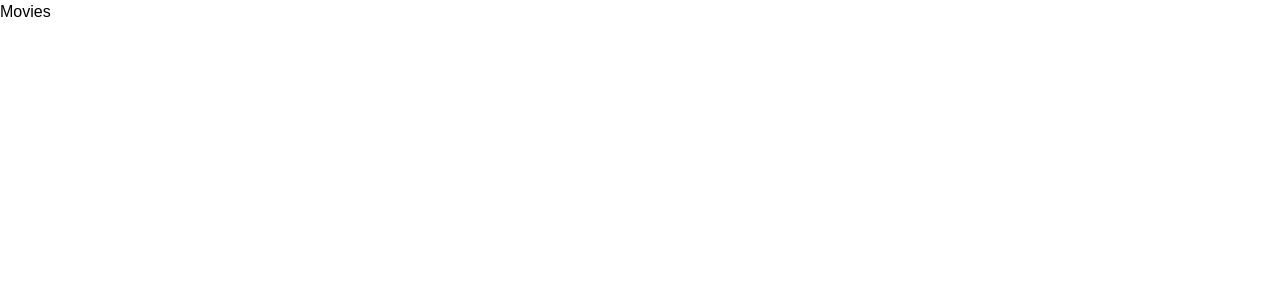
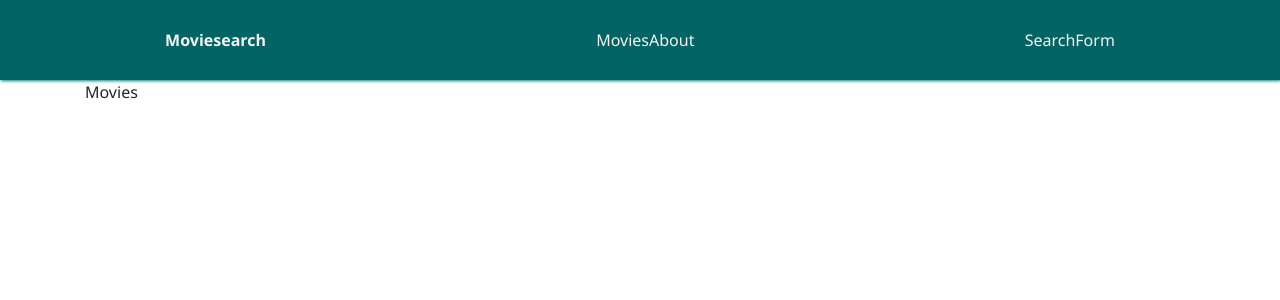
Before and after one commit to rooneyrulz/react_movie_search_app, a React (Create React App) app: page / in a window 1280 px wide. Shown: the top 300 px of the page. Built offline with nearby package versions, Linux system fonts and the light colour scheme.

Commit message:
setup layouts | styles

```diff
--- a/src/App.js
+++ b/src/App.js
@@ -1,10 +1,23 @@
 import React from 'react';
+import { BrowserRouter, Route, Switch } from 'react-router-dom';
+
+import AppHeader from './layouts/AppHeader';
 import Movie from './pages/Movie';
 
 const App = () => (
-  <div>
-    <Movie />
-  </div>
+  <BrowserRouter>
+    <>
+      <header className='app__header'>
+        <AppHeader />
+      </header>
+      <div className='app__main'>
+        <Switch>
+          <Route exact path='/' component={Movie} />
+        </Switch>
+      </div>
+      <footer className='app__footer'></footer>
+    </>
+  </BrowserRouter>
 );
 
 export default App;
--- a/src/global.css
+++ b/src/global.css
@@ -8,6 +8,21 @@ body {
     line-height: 1.5;
     font-weight: 400;
     font-size: 1rem;
-    font-family: Arial, Helvetica, sans-serif;
+    font-family: 'Segoe UI', Tahoma, Geneva, Verdana, sans-serif;
     overflow-x: hidden;
 }
+
+.app__header {
+    position: relative;
+    top: 0;
+    left: 0;
+    width: 100%;
+    height: 10vh;
+    color: #f4f4f4;
+    background: rgb(4, 99, 99);
+    box-shadow: 1px 1px 3px rgb(12, 126, 126);
+}
+
+.app__main {}
+
+.app__footer {}
--- a/src/index.js
+++ b/src/index.js
@@ -2,6 +2,7 @@ import React from 'react';
 import ReactDOM from 'react-dom';
 
 import App from './App';
+import 'bootstrap/dist/css/bootstrap.min.css';
 import './global.css';
 
 ReactDOM.render(
--- /dev/null
+++ b/src/layouts/AppHeader.js
@@ -0,0 +1,32 @@
+import React from 'react';
+import { Link } from 'react-router-dom';
+
+// Styles
+import styles from '../styles/header.module.css';
+
+const AppHeader = () => {
+  return (
+    <div className={styles.nav}>
+      <div className={styles.nav__header}>
+        <Link to='/' className={styles.nav__heading}>
+          Moviesearch
+        </Link>
+      </div>
+      <div className={styles.nav__navigation}>
+        <div className='nav__item'>
+          <Link to='/movies' className={styles.nav__link}>
+            Movies
+          </Link>
+        </div>
+        <div className='nav__item'>
+          <Link to='/about-us' className={styles.nav__link}>
+            About
+          </Link>
+        </div>
+      </div>
+      <div className={styles.nav__search}>SearchForm</div>
+    </div>
+  );
+};
+
+export default AppHeader;
--- a/src/pages/Movie.js
+++ b/src/pages/Movie.js
@@ -1,7 +1,10 @@
 import React from 'react';
 
+// Bootstrap
+import { Container } from 'react-bootstrap';
+
 const Movie = () => {
-  return <div>Movies</div>;
+  return <Container>Movies</Container>;
 };
 
 export default Movie;
--- /dev/null
+++ b/src/styles/header.module.css
@@ -0,0 +1,45 @@
+.nav {
+    position: absolute;
+    top: 0;
+    left: 0;
+    width: 100%;
+    height: 100%;
+    display: flex;
+    flex-direction: row;
+    align-items: center;
+    justify-content: space-around;
+}
+
+.nav__header {}
+
+.nav__heading {
+    color: #f4f4f4;
+    text-decoration: none;
+    font-weight: bold;
+}
+
+.nav__heading:hover {
+    color: #f4f4f4;
+    text-decoration: none;
+}
+
+.nav__navigation {
+    display: flex;
+    flex-direction: row;
+    align-items: center;
+    justify-content: space-around;
+}
+
+.nav__link {
+    color: #f4f4f4;
+    text-decoration: none;
+}
+
+.nav__link:hover {
+    color: #f4f4f4;
+    text-decoration: none;
+}
+
+.nav__search {
+    /* width: 30%; */
+}
```
